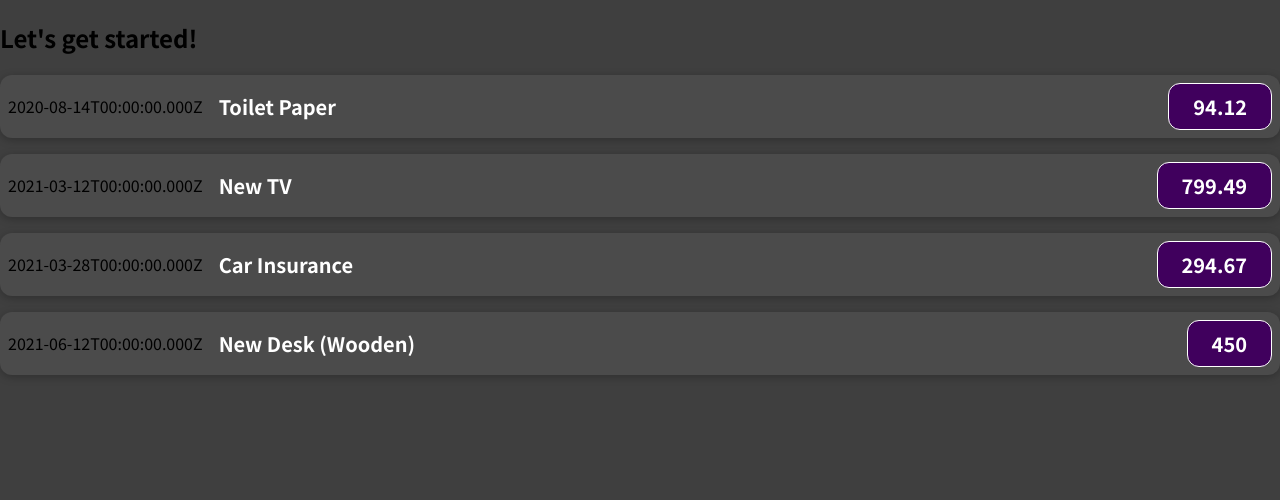
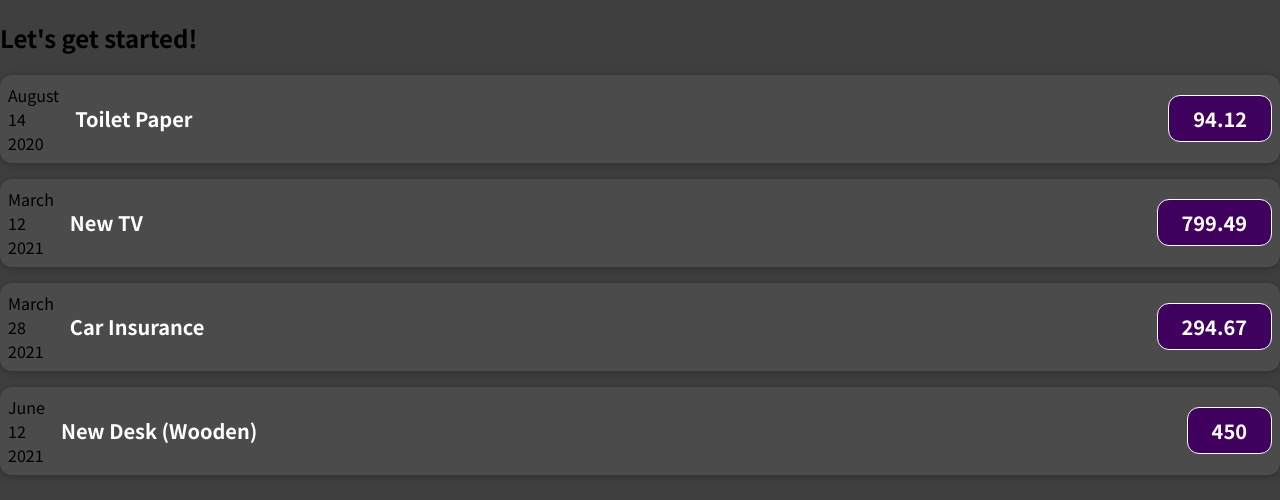
Before and after one commit to ChristinaGaitan/expenses-react, a JavaScript app: page / in a window 1280 px wide. Shown: the top 500 px of the page. Built offline with nearby package versions, Linux system fonts and the light colour scheme.

Commit message:
Split date

```diff
--- a/src/components/ExpenseItem.js
+++ b/src/components/ExpenseItem.js
@@ -1,9 +1,17 @@
 import './ExpenseItem.css'
 
 function ExpenseItem(props) {
+  const month = props.date.toLocaleString('en-US', { month: 'long' })
+  const day = props.date.toLocaleString('en-US', { day: '2-digit' })
+  const year = props.date.getFullYear()
+
   return (
     <div className='expense-item'>
-      <div>{props.date.toISOString()}</div>
+      <div>
+        <div>{month}</div>
+        <div>{day}</div>
+        <div>{year}</div>
+      </div>
       <div className='expense-item__description'>
         <h2>{props.title}</h2>
         <div className='expense-item__price'>{props.amount}</div>
```
